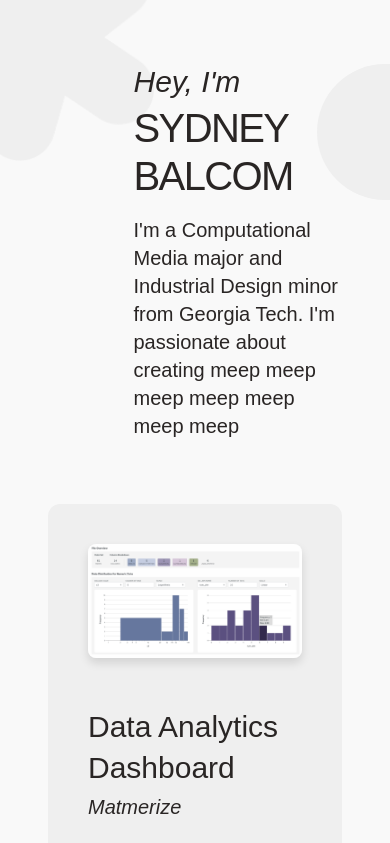
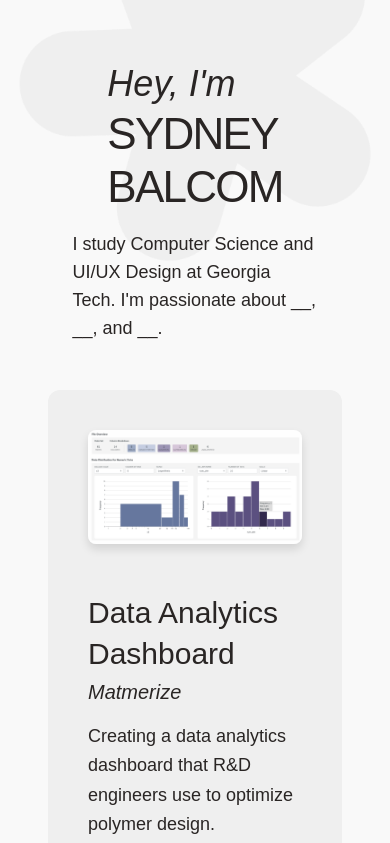
Before and after one commit to sydbalcom/portfolio-website, a Next.js app: page / in a window 390 px wide. Shown: the top 843 px of the page. Built offline with nearby package versions, Linux system fonts and the light colour scheme; a web font is replaced by a local one.

Commit message:
Fix responsiveness of intro section

```diff
--- a/_posts/wrek.md
+++ b/_posts/wrek.md
@@ -10,11 +10,3 @@ author:
 ogImage:
   url: '/assets/blog/cover-images/wrek-cover.png'
 ---
-
-Lorem ipsum dolor sit amet, consectetur adipiscing elit, sed do eiusmod tempor incididunt ut labore et dolore magna aliqua. Praesent elementum facilisis leo vel fringilla est ullamcorper eget. At imperdiet dui accumsan sit amet nulla facilities morbi tempus. Praesent elementum facilisis leo vel fringilla. Congue mauris rhoncus aenean vel. Egestas sed tempus urna et pharetra pharetra massa massa ultricies.
-
-Venenatis cras sed felis eget velit. Consectetur libero id faucibus nisl tincidunt. Gravida in fermentum et sollicitudin ac orci phasellus egestas tellus. Volutpat consequat mauris nunc congue nisi vitae. Id aliquet risus feugiat in ante metus dictum at tempor. Sed blandit libero volutpat sed cras. Sed odio morbi quis commodo odio aenean sed adipiscing. Velit euismod in pellentesque massa placerat. Mi bibendum neque egestas congue quisque egestas diam in arcu. Nisi lacus sed viverra tellus in. Nibh cras pulvinar mattis nunc sed. Luctus accumsan tortor posuere ac ut consequat semper viverra. Fringilla ut morbi tincidunt augue interdum velit euismod.
-
-## Lorem Ipsum
-
-Tristique senectus et netus et malesuada fames ac turpis. Ridiculous mus mauris vitae ultricies leo integer malesuada nunc vel. In mollis nunc sed id semper. Egestas tellus rutrum tellus pellentesque. Phasellus vestibulum lorem sed risus ultricies tristique nulla. Quis blandit turpis cursus in hac habitasse platea dictumst quisque. Eros donec ac odio tempor orci dapibus ultrices. Aliquam sem et tortor consequat id porta nibh. Adipiscing elit duis tristique sollicitudin nibh sit amet commodo nulla. Diam vulputate ut pharetra sit amet. Ut tellus elementum sagittis vitae et leo. Arcu non odio euismod lacinia at quis risus sed vulputate.
--- a/components/intro.tsx
+++ b/components/intro.tsx
@@ -3,8 +3,9 @@ import Image from 'next/image'
 
 const Intro = () => {
   return (
-    <section className="w-screen mb-18 md:mb-22 lg:mb-28">
-      <div className="absolute -top-20 -left-20 -z-10 w-3/5 md:w-1/2 lg:w-1/3">
+    <section className="w-full mb-18 md:mb-22 lg:mb-28">
+      <div className="absolute scale-150 left-1/2 -translate-x-1/2 -translate-y-10 sm:scale-100
+      sm:-top-20 sm:-left-20 sm:translate-x-0 sm:translate-y-0 -z-10 w-3/5 md:w-1/2 lg:w-1/3">
         <Image
           src={'/assets/blog/intro/tiered-flower.png'}
           alt={'Flower'}
@@ -12,23 +13,17 @@ const Intro = () => {
           height={700}
           />
       </div>
-      <div className="mb-16 md:mb-12 gap-12 flex flex-row">
-        <div className="basis-1/4 lg:basis-1/6">
+      <div className="mb-12 mx-12 pt-16 sm:ml-36 md:ml-48 lg:ml-80 xl:ml-96 flex flex-col items-center sm:items-start">
+        <div className="w-fit">
+          <p className="text-4xl md:text-6xl mb-1 md:mb-2 font-openSauceMed font-style: italic">Hey, I'm</p>
+          <h1 className="text-6xl md:text-7xl font-openSauceBold tracking-tighter leading-tight md:pr-8">
+            SYDNEY<br></br>BALCOM
+          </h1>
+        <div className="absolute left-10 bg-[#EFEFEF] rounded-l-full w-full"></div>
         </div>
-        <div className="basis-3/4 lg:basis-5/6 pt-16">
-          <div className="flex flex-row gap-6">
-            <div>
-              <p className="text-3xl md:text-6xl mb-1 md:mb-2 font-openSauceMed font-style: italic">Hey, I'm</p>
-              <h1 className="text-5xl md:text-7xl font-openSauceBold tracking-tighter leading-tight md:pr-8">
-                SYDNEY<br></br>BALCOM
-              </h1>
-            </div>
-            <div className="bg-[#EFEFEF] rounded-l-full w-full"></div>
-          </div>
-          <div className="mt-4 text-xl md:text-2xl lg:text-3xl w-10/12 md:w-8/12">
-            I'm a Computational Media major and Industrial Design minor from Georgia Tech.
-            I'm passionate about creating meep meep meep meep meep meep meep
-          </div>
+        <div className="mt-4 text-lg sm:text-xl md:text-2xl lg:text-3xl w-10/12 xl:w-8/12">
+          I study Computer Science and UI/UX Design at Georgia Tech.
+          I'm passionate about __, __, and __.
         </div>
       </div>
     </section>
--- a/components/post-header.tsx
+++ b/components/post-header.tsx
@@ -12,7 +12,8 @@ type Props = {
 const PostHeader = ({ title, coverImage, date, excerpt}: Props) => {
   return (
     <>
-      <div className="absolute -top-20 -left-20 -z-10 w-3/5 md:w-1/2 lg:w-1/3">
+      <div className="absolute scale-150 left-1/2 -translate-x-1/2 -translate-y-44 sm:scale-100
+      sm:-top-20 sm:-left-20 sm:translate-x-0 sm:translate-y-0 -z-10 w-3/5 md:w-1/2 lg:w-1/3">
         <Image
           src={'/assets/blog/intro/tiered-flower.png'}
           alt={'Flower'}
--- a/components/post-preview.tsx
+++ b/components/post-preview.tsx
@@ -35,7 +35,7 @@ const PostPreview = ({
         <div className="text-xl italic font-openSauceMed mb-4">
           {date}
         </div>
-        <p className="text-xl leading-relaxed">{excerpt}</p>
+        <p className="text-lg md:text-xl leading-relaxed">{excerpt}</p>
       </div>
     </div>
   )
```
